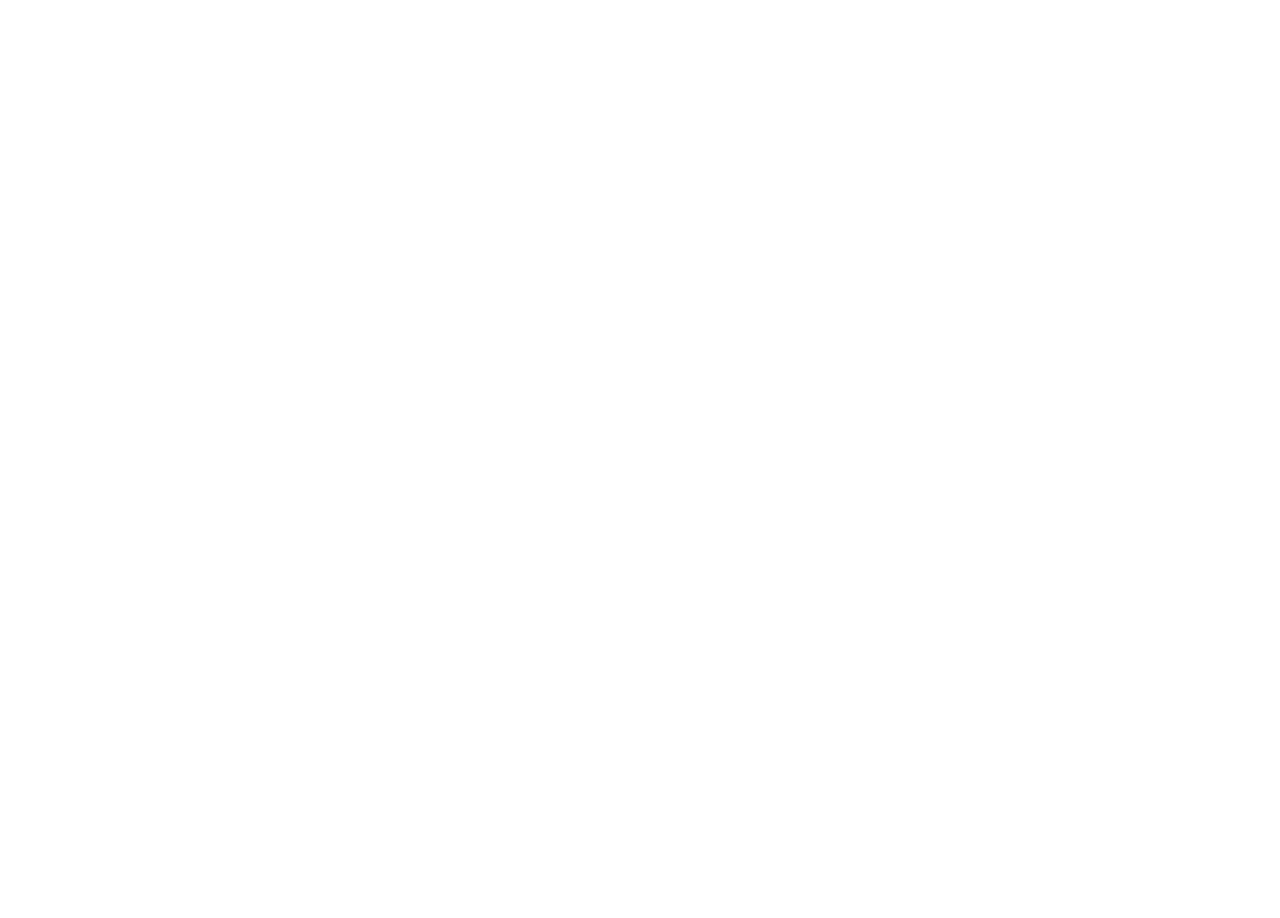
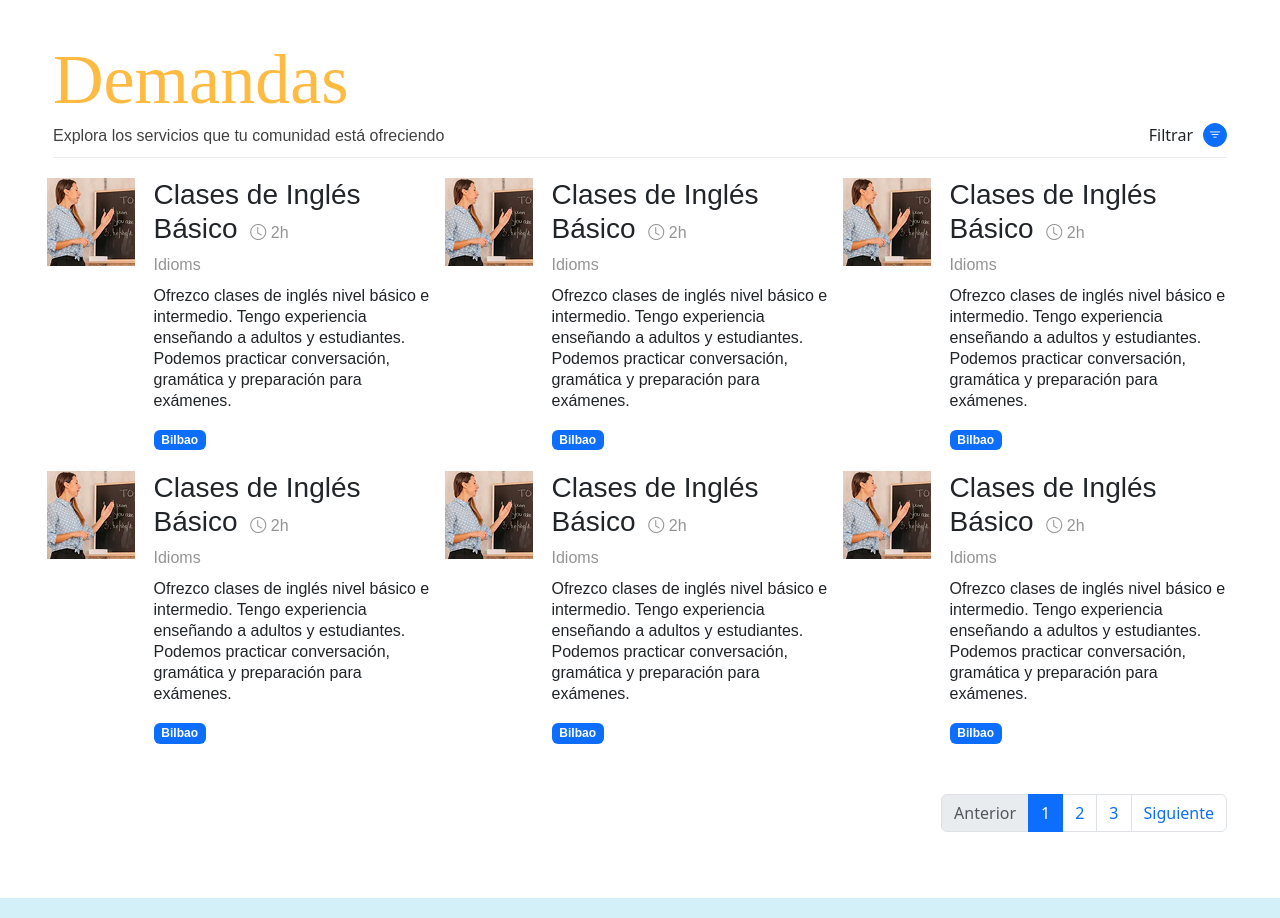
Before and after one commit to Oafonso87/OrduTruk, an Angular app: page /demandas in a window 1280 px wide. Shown: the part 140-1058 px from the top of the page. Before the commit the page ends 800 px from the top, so only its background shows below. Built offline with nearby package versions, Linux system fonts and the light colour scheme; a web font is replaced by a local one.

Commit message:
feat: Add 'demandas' page with filter and list view, and refactor list item styles to global stylesheet.

```diff
--- a/src/app/pages/demandas/demandas.component.html
+++ b/src/app/pages/demandas/demandas.component.html
@@ -0,0 +1,99 @@
+<app-header></app-header>
+<div class="row">
+    <div class="col-md-12 demandas">
+        <div class="header">
+            <h1 class="title">Demandas</h1>
+            <div class="filter-container">
+                <h2 class="content">Explora los servicios que tu comunidad está ofreciendo</h2>
+                <div class="filtro-button">
+                    <span>Filtrar</span>
+                    <button class="btn btn-primary btn-sm rounded-circle" (click)="toggleFiltro()">
+                        <i class="bi bi-filter"></i>
+                    </button>
+                </div>
+            </div>
+
+
+
+
+            <div class="filtro" *ngIf="mostrarFiltro">
+                <select class="form-select" aria-label="Categoría">
+                    <option selected>Categoría</option>
+                    <option value="1">Educación</option>
+                    <option value="2">Salud</option>
+                    <option value="3">Tecnología</option>
+                    <option value="4">Hogar</option>
+                </select>
+
+                <select class="form-select" aria-label="Provincia">
+                    <option selected>Provincia</option>
+                    <option value="1">Bizkaia</option>
+                    <option value="2">Gipuzkoa</option>
+                    <option value="3">Araba</option>
+                </select>
+
+                <select class="form-select" aria-label="Localidad">
+                    <option selected>Localidad</option>
+                    <option value="1">Bilbao</option>
+                    <option value="2">Donostia</option>
+                    <option value="3">Vitoria-Gasteiz</option>
+                </select>
+
+                <select class="form-select" aria-label="Barrio">
+                    <option selected>Barrio</option>
+                    <option value="1">Casco Viejo</option>
+                    <option value="2">Abando</option>
+                    <option value="3">Deusto</option>
+                </select>
+            </div>
+
+
+        </div>
+        <div class="content-list">
+
+            <div class="row list-item" *ngFor="let oferta of ofertas; let i = index">
+                <div class="col-3 list-item-img">
+                    <img src="/assets/img/ofertas.png" alt="Oferta">
+                </div>
+                <div class="col-9 list-item-content">
+                    <h3 class="item-title">Clases de Inglés Básico <span><i class="bi bi-clock"></i> 2h</span></h3>
+                    <p class="item-tag">Idioms</p>
+
+                    <p class="item-content">
+                        Ofrezco clases de inglés nivel básico e intermedio. Tengo experiencia enseñando a adultos y
+                        estudiantes. Podemos practicar conversación, gramática y preparación para exámenes. </p>
+
+                    <span class="badge bg-primary">Bilbao</span>
+
+                </div>
+            </div>
+
+
+
+        </div>
+
+
+
+        <!-- Paginación -->
+        <nav aria-label="Navegación de páginas">
+            <ul class="pagination justify-content-end">
+                <li class="page-item disabled">
+                    <a class="page-link" href="#" tabindex="-1" aria-disabled="true">Anterior</a>
+                </li>
+                <li class="page-item active" aria-current="page">
+                    <a class="page-link" href="#">1</a>
+                </li>
+                <li class="page-item"><a class="page-link" href="#">2</a></li>
+                <li class="page-item"><a class="page-link" href="#">3</a></li>
+                <li class="page-item">
+                    <a class="page-link" href="#">Siguiente</a>
+                </li>
+            </ul>
+        </nav>
+
+    </div>
+
+
+
+</div>
+<app-footer></app-footer>
--- a/src/app/pages/demandas/demandas.component.scss
+++ b/src/app/pages/demandas/demandas.component.scss
@@ -0,0 +1,3 @@
+.demandas {
+    padding: 50px 65px;
+}
--- a/src/app/pages/demandas/demandas.component.ts
+++ b/src/app/pages/demandas/demandas.component.ts
@@ -1,11 +1,13 @@
 import { Component, OnInit } from '@angular/core';
 import { CommonModule } from '@angular/common';
 import { Router } from '@angular/router';
+import { Header } from '../../components/header/header';
+import { Footer } from '../../components/footer/footer';
 
 @Component({
   selector: 'app-demandas',
   standalone: true,
-  imports: [CommonModule],
+  imports: [CommonModule, Header, Footer],
   templateUrl: './demandas.component.html',
   styleUrl: './demandas.component.scss'
 })
@@ -17,7 +19,14 @@ export class DemandasComponent implements OnInit {
 
   constructor() { }
 
+
   public vistaActual: 'listado' | 'detalle' | 'aniadir' = 'listado';
+  public mostrarFiltro: boolean = false;
 
+  // Array para repetir ofertas 6 veces
+  public ofertas = Array(6).fill(0);
 
+  toggleFiltro(): void {
+    this.mostrarFiltro = !this.mostrarFiltro;
+  }
 }
--- a/src/app/pages/ofertas/ofertas.component.html
+++ b/src/app/pages/ofertas/ofertas.component.html
@@ -51,15 +51,15 @@
         </div>
         <div class="content-list">
 
-            <div class="oferta" *ngFor="let oferta of ofertas; let i = index">
-                <div>
+            <div class="row list-item" *ngFor="let oferta of ofertas; let i = index">
+                <div class="col-3 list-item-img">
                     <img src="/assets/img/ofertas.png" alt="Oferta">
                 </div>
-                <div>
-                    <h3>Clases de Inglés Básico <span><i class="bi bi-clock"></i> 2h</span></h3>
-                    <p>Profesor: María Pérez</p>
+                <div class="col-9 list-item-content">
+                    <h3 class="item-title">Clases de Inglés Básico <span><i class="bi bi-clock"></i> 2h</span></h3>
+                    <p class="item-tag">Idioms</p>
 
-                    <p>
+                    <p class="item-content">
                         Ofrezco clases de inglés nivel básico e intermedio. Tengo experiencia enseñando a adultos y
                         estudiantes. Podemos practicar conversación, gramática y preparación para exámenes. </p>
 
--- a/src/app/pages/ofertas/ofertas.component.scss
+++ b/src/app/pages/ofertas/ofertas.component.scss
@@ -1,25 +1,3 @@
 .ofertas {
     padding: 50px 65px;
 }
-
-.filtro {
-    display: flex;
-    gap: 15px;
-    margin-top: 20px;
-    margin-bottom: 30px;
-}
-
-.content-list {
-    display: grid;
-    grid-template-columns: repeat(3, 1fr);
-    gap: 20px;
-    margin-bottom: 50px;
-    //border: 1px solid red;
-}
-
-
-.oferta {
-    display: flex;
-
-    //border: 1px solid blue
-}
--- a/src/app/styles/global.scss
+++ b/src/app/styles/global.scss
@@ -109,8 +109,69 @@ body {
 }
 
 .filtro {
+    display: flex;
+    gap: 15px;
+
     margin-top: 20px;
     margin-bottom: 40px;
     padding-bottom: 20px;
     border-bottom: 1px solid #EBEBEB;
 }
+
+
+.content-list {
+    display: grid;
+    grid-template-columns: repeat(3, 1fr);
+    gap: 20px;
+    margin-bottom: 50px;
+    //border: 1px solid red;
+}
+
+
+.list-item {
+    display: flex;
+    font-family: 'Roboto Variable', sans-serif;
+
+    .list-item-img {
+        display: flex;
+        align-items: flex-start;
+        justify-content: center;
+
+    }
+
+    .list-item-content {}
+
+    //border: 1px solid blue
+
+    .item-title {
+
+        font-family: 'Roboto Variable', sans-serif;
+
+        span {
+
+            color: #949494;
+            padding: 5px;
+            border-radius: 5px;
+            font-family: 'Roboto Variable', sans-serif;
+            font-size: 16px;
+
+            i {
+                font-size: 16px;
+                color: #949494;
+            }
+        }
+    }
+
+    .item-tag {
+        font-family: 'Roboto Variable', sans-serif;
+        color: #949494;
+        margin-bottom: 8px;
+    }
+
+    .item-content {
+        font-family: 'Roboto Variable', sans-serif;
+        font-size: 16px;
+        line-height: 21px;
+    }
+
+}
```
